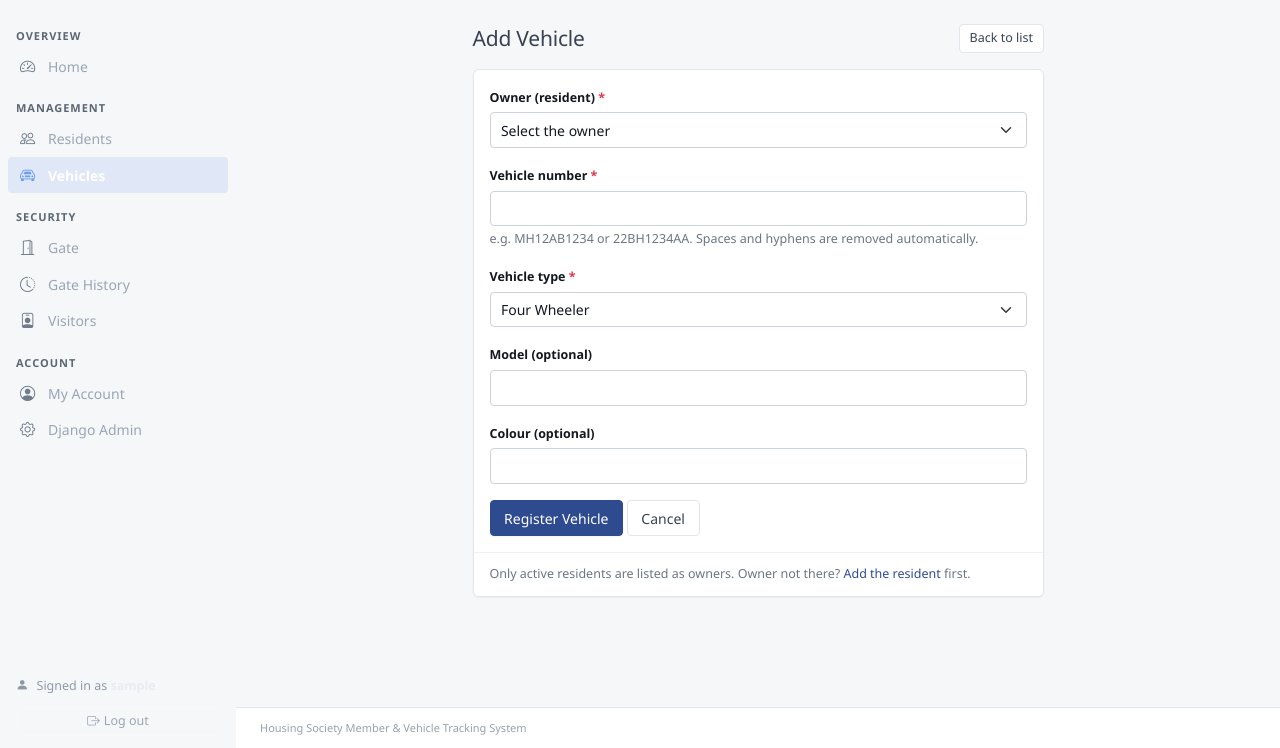
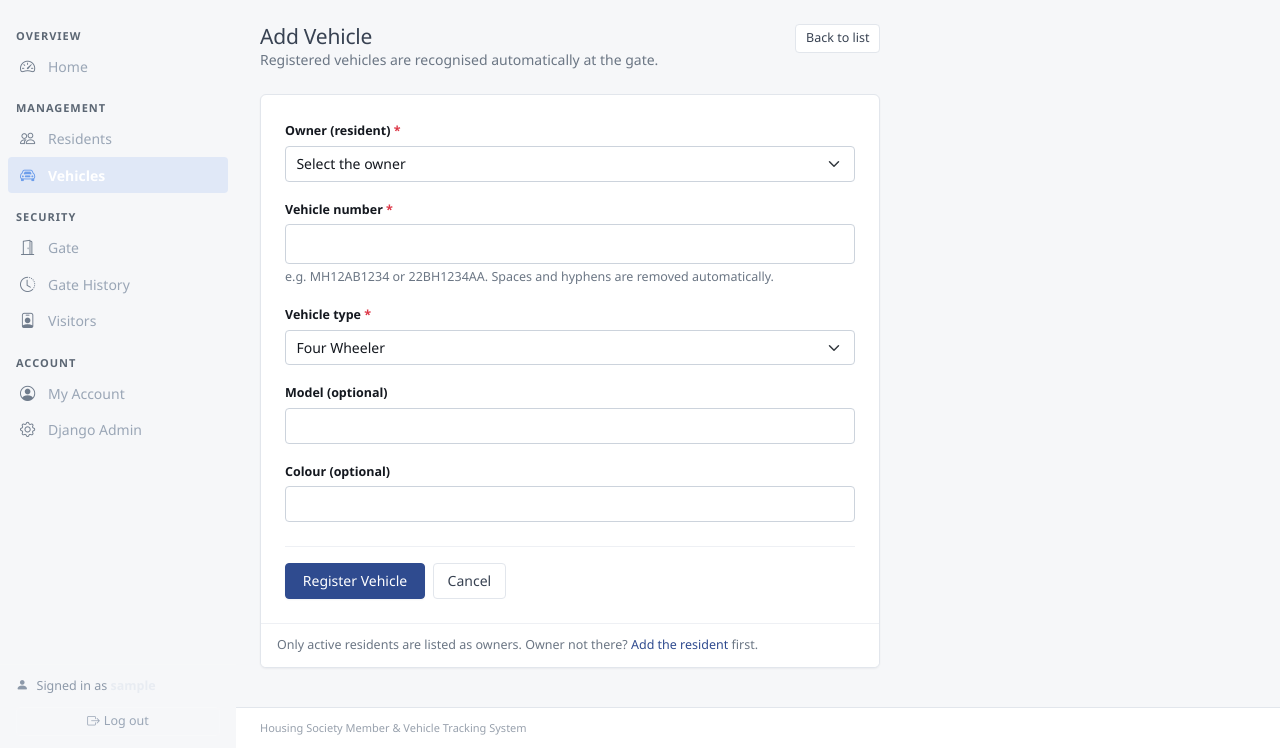
Before and after one commit to gaurivvv/HousingSocietyVTS, a Django app: page /vehicles/add/ in a window 1280 px wide. Shown: the part 52-800 px from the top of the page. Run offline with Django 5.2, Linux system fonts and the light colour scheme; the visitor is signed in with stand-in values (Sample User, id 1); data that the repository does not hold is empty.

Commit message:
Redesign the resident portal and the add and edit forms

```diff
--- a/static/css/style.css
+++ b/static/css/style.css
@@ -769,3 +769,39 @@ body:has(.auth-screen) { background: #eef1f5; }
 }
 
 .resident-notice-wrap { max-width: 520px; }
+
+/* ============================================================
+   Forms ? add and edit screens
+   ============================================================ */
+
+.form-screen { max-width: 620px; }
+
+.form-body { padding: var(--s-5); }
+
+.form-row { margin-bottom: var(--s-4); }
+.form-row:last-of-type { margin-bottom: 0; }
+
+.form-row-plate .form-control {
+    font-family: "Cascadia Mono", Consolas, "Courier New", monospace;
+    font-size: var(--t-lg);
+    font-weight: 600;
+    letter-spacing: .08em;
+    text-transform: uppercase;
+}
+.form-row-plate .form-control::placeholder {
+    font-size: var(--t-base);
+    letter-spacing: normal;
+    font-weight: 400;
+    text-transform: none;
+}
+
+.form-actions {
+    display: flex;
+    gap: var(--s-2);
+    margin-top: var(--s-5);
+    padding-top: var(--s-4);
+    border-top: 1px solid var(--c-line-soft);
+}
+.form-actions .btn-primary { min-width: 140px; }
+
+.form-footer { font-size: var(--t-sm); color: var(--c-muted); }
--- a/templates/vehicles/vehicle_form.html
+++ b/templates/vehicles/vehicle_form.html
@@ -3,15 +3,17 @@
 {% block title %}{{ page_title }}{% endblock %}
 
 {% block content %}
-<div class="row justify-content-center">
-    <div class="col-lg-7">
-        <div class="d-flex justify-content-between align-items-center mb-3">
+<div class="form-screen">
+    <div class="page-header">
+        <div>
             <h1 class="h3 mb-0">{{ page_title }}</h1>
+            <p class="text-muted small mb-0">Registered vehicles are recognised automatically at the gate.</p>
+        </div>
         <a href="{% url 'vehicles:vehicle_list' %}" class="btn btn-outline-secondary btn-sm">Back to list</a>
     </div>
 
     <div class="card">
-            <div class="card-body">
+        <div class="card-body form-body">
             {% if form.non_field_errors %}
                 <div class="alert alert-danger">
                     {% for error in form.non_field_errors %}<div>{{ error }}</div>{% endfor %}
@@ -22,7 +24,7 @@
                 {% csrf_token %}
 
                 {% for field in form %}
-                        <div class="mb-3">
+                    <div class="form-row{% if field.name == 'vehicle_number' %} form-row-plate{% endif %}">
                         <label for="{{ field.id_for_label }}" class="form-label">
                             {{ field.label }}{% if field.field.required %} <span class="text-danger">*</span>{% endif %}
                         </label>
@@ -36,15 +38,16 @@
                     </div>
                 {% endfor %}
 
+                <div class="form-actions">
                     <button type="submit" class="btn btn-primary">{{ submit_label }}</button>
                     <a href="{% url 'vehicles:vehicle_list' %}" class="btn btn-outline-secondary">Cancel</a>
+                </div>
             </form>
         </div>
-            <div class="card-footer bg-white small text-muted">
+        <div class="card-footer form-footer">
             Only active residents are listed as owners. Owner not there?
             <a href="{% url 'residents:resident_create' %}">Add the resident</a> first.
         </div>
     </div>
 </div>
-</div>
 {% endblock %}
```
Also changed, not shown: templates/residents/resident_form.html (+10 -7 lines), templates/visitors/visitor_form.html (+11 -9 lines). Lines whose indentation alone changed are shown as unchanged.
